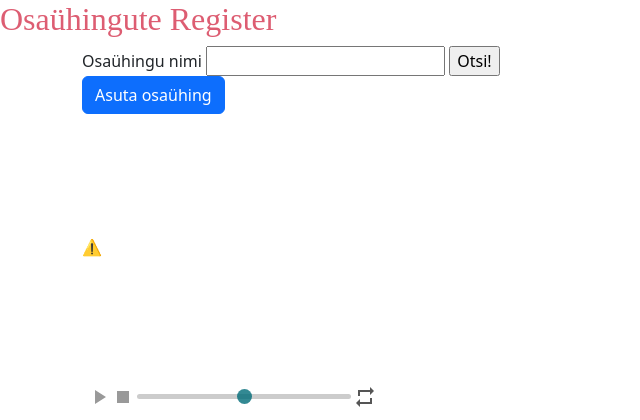
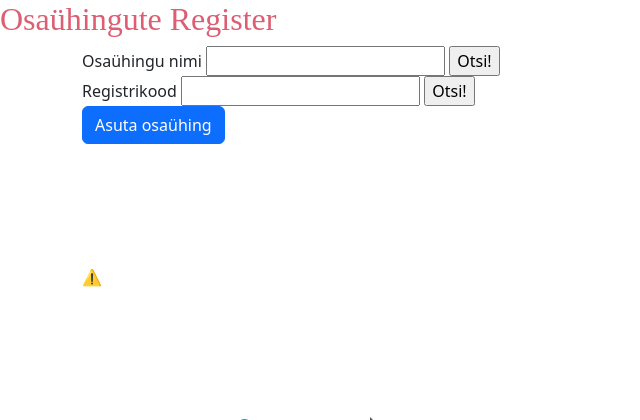
Before and after one commit to mariakesa/RIKPythonAssignment, a Flask app: page / in a window 1280 px wide. Shown: the top 420 px of the page, without its empty margins (0-640 px from the left). Run offline with Flask 3, Linux system fonts and the light colour scheme; some web fonts are replaced.

Commit message:
registri otsingu algus

```diff
--- a/forms.py
+++ b/forms.py
@@ -8,7 +8,7 @@ class NimelineOtsinguRiba(FlaskForm):
     otsi=SubmitField('Otsi!')
 
 class RegistriOtsinguRiba(FlaskForm):
-    registriotsing=IntegerField('Registrikood', validators=[DataRequired()])
+    registrikood=IntegerField('Registrikood', validators=[DataRequired()])
     otsi=SubmitField('Otsi!')
 
 class FuusIsikudVorm(Form):
--- a/routes.py
+++ b/routes.py
@@ -16,7 +16,7 @@ def avaleht():
         print(nimeline_otsing.marksona.data,paringu_tagastus)
     return render_template('avaleht.html',
                            nimeline_otsing=nimeline_otsing,
-                           registri_numbri_otsing=registri_numbri_otsing,
+                           registri_otsing=registri_numbri_otsing,
                            df=paringu_tagastus)
 
 @app.route('/osauhingud/<osauhingu_nimi>')
--- a/templates/avaleht.html
+++ b/templates/avaleht.html
@@ -20,6 +20,12 @@
                         {{nimeline_otsing.marksona.label}}
                         {{nimeline_otsing.marksona}}
                         {{nimeline_otsing.otsi}}
+                    </form>
+                    <form action="/" method="post">
+                        {{registri_otsing.csrf_token}}
+                        {{registri_otsing.registrikood.label}}
+                        {{registri_otsing.registrikood}}
+                        {{registri_otsing.otsi}}
                     </form>
                     <a href="/osauhingu_asutamine" class="btn btn-primary">Asuta osaühing</a>
                     <script src="https://unpkg.com/@lottiefiles/lottie-player@latest/dist/lottie-player.js"></script>
```
